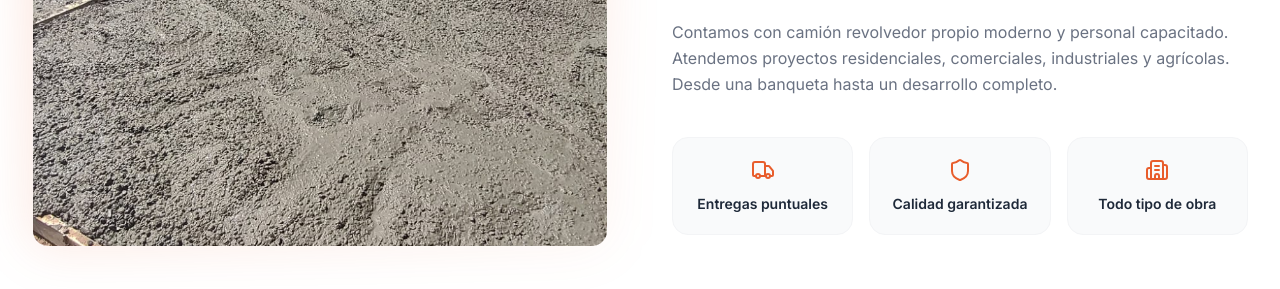
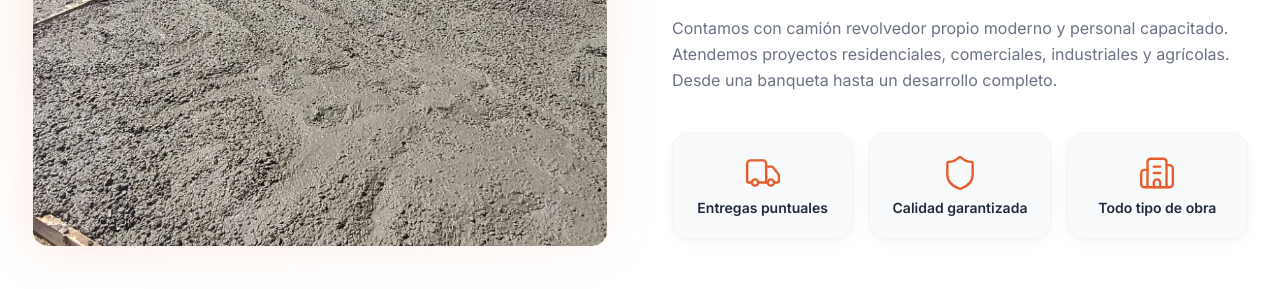
Before and after one commit to zosimoleevargas-hue/TREVAconstriccion, a Next.js app: page / in a window 1280 px wide. Shown: the part 1280-1569 px from the top of the page. Built offline with nearby package versions, Linux system fonts and the light colour scheme.

Commit message:
Iconos Somos TREVA: 38px, stroke 1.5, card-shadow, hover border-accent

```diff
--- a/components/QuienesSomos.tsx
+++ b/components/QuienesSomos.tsx
@@ -45,9 +45,9 @@ export default function QuienesSomos() {
                 return (
                   <div
                     key={v.label}
-                    className="group p-5 rounded-2xl bg-gray-50 border border-gray-100 text-center card-hover"
+                    className="group p-5 rounded-2xl bg-gray-50 border border-gray-100 text-center card-hover hover:border-accent/30 card-shadow transition-all duration-[250ms]"
                   >
-                    <Icon className="text-accent mx-auto mb-3 group-hover:scale-110 transition-transform" size={24} />
+                    <Icon className="text-accent mx-auto mb-1.5 group-hover:scale-110 transition-transform duration-[250ms]" size={38} strokeWidth={1.5} />
                     <p className="text-sm font-semibold text-gray-800">
                       {v.label}
                     </p>
```
